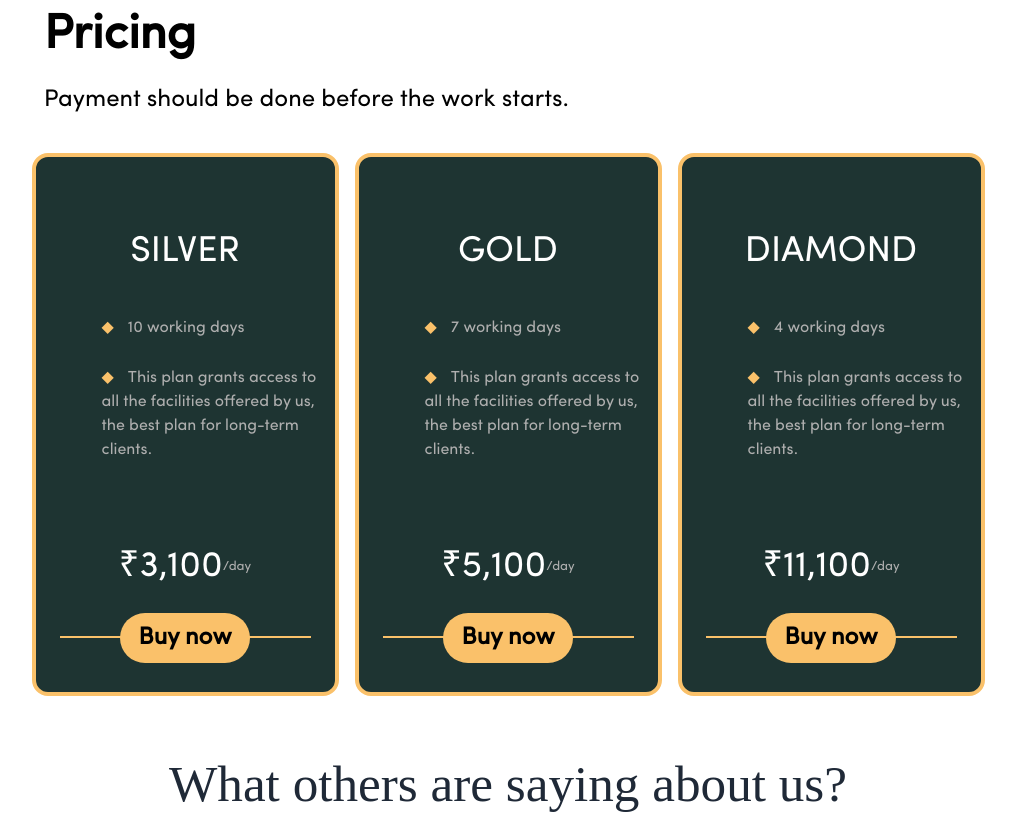
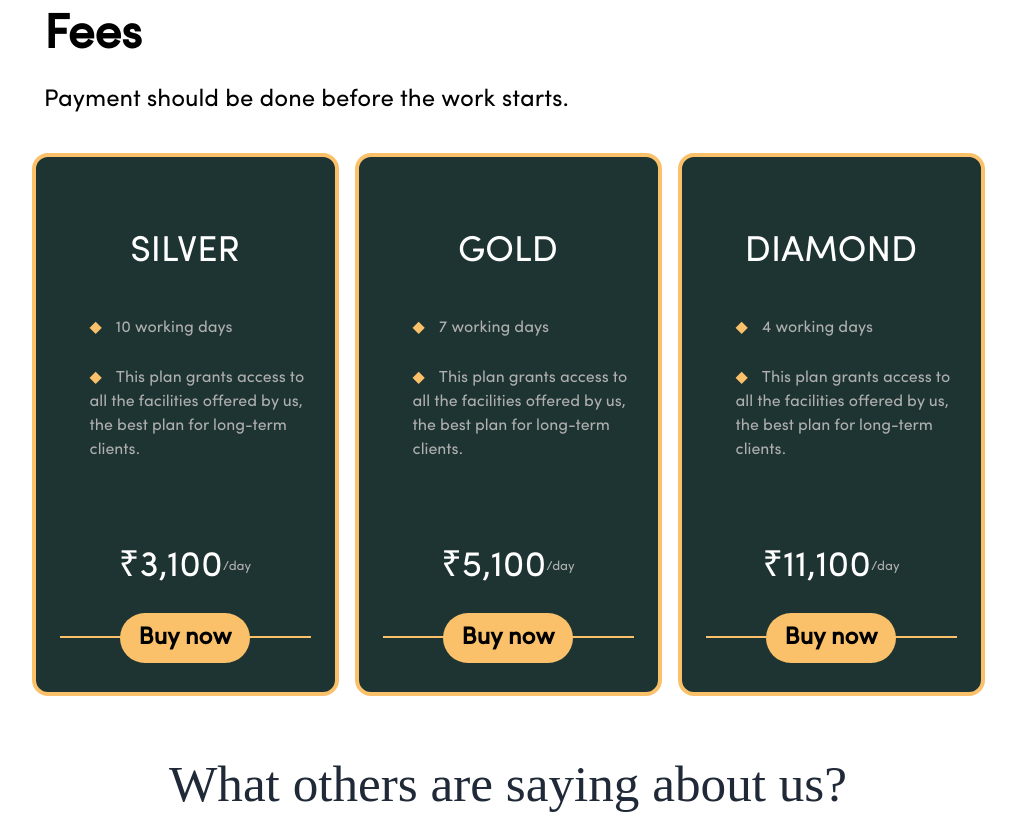
Before and after one commit to Ecell-NITS/Currenci, a Next.js app: page /pricing in a window 1280 px wide. Shown: the top 814 px of the page, without its empty margins (132-1148 px from the left). Built offline with nearby package versions, Linux system fonts and the light colour scheme.

Commit message:
Updated margin
in the pricecard

```diff
--- a/src/app/components/Pricecard.jsx
+++ b/src/app/components/Pricecard.jsx
@@ -27,7 +27,7 @@ const Pricecard = () => {
     <div className="bodie w-screen" style={{ fontFamily: "Sofia Pro Regular" }}>
       <div className="mb-[35px] ml-10 md:ml-44">
         <h1 className="text-[48px] mb-[10px] font-bold md:text-[40px] lg:text-[48px]">
-          Pricing
+          Fees
         </h1>
         <p className="text-[16px] font-light md:text-[20px] lg:text-[24px]">
           Payment should be done before the work starts. <br />
@@ -43,7 +43,7 @@ const Pricecard = () => {
               <h1 className="flex justify-center text-white text-4xl mt-[51px] mb-[44px]">
                 {slide.tier}
               </h1>
-              <ul className="text-greyish ml-[42px] mb-[85px] w-[241px] pr-2 font-light">
+              <ul className="text-greyish ml-[30px] mb-[85px] w-[241px] pr-2 font-light">
                 <li className="pb-[26px] w-[241px]">
                   <span className="text-gold mr-[14px] pt-2">◆</span>
                   {slide.workingdays}
```
